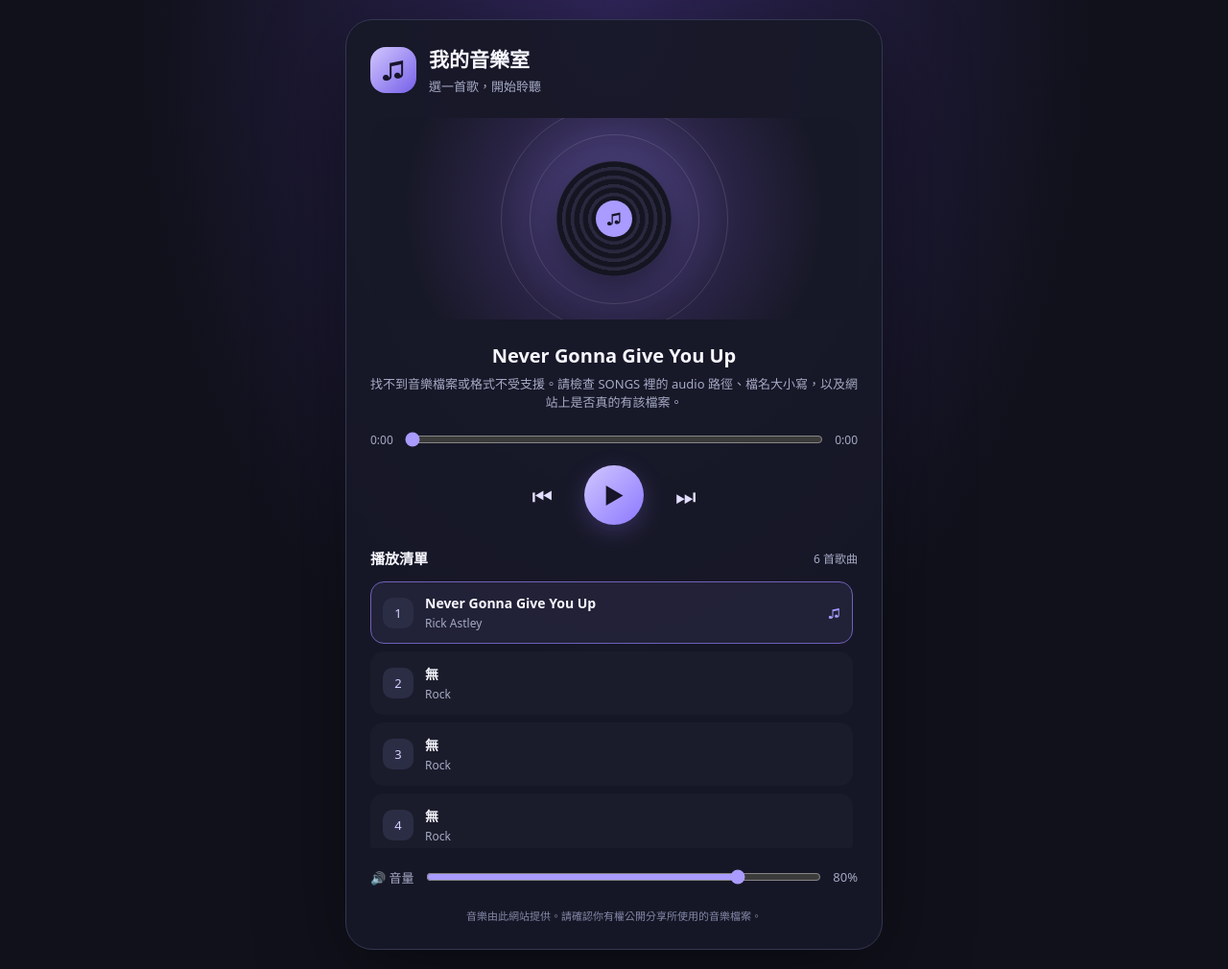
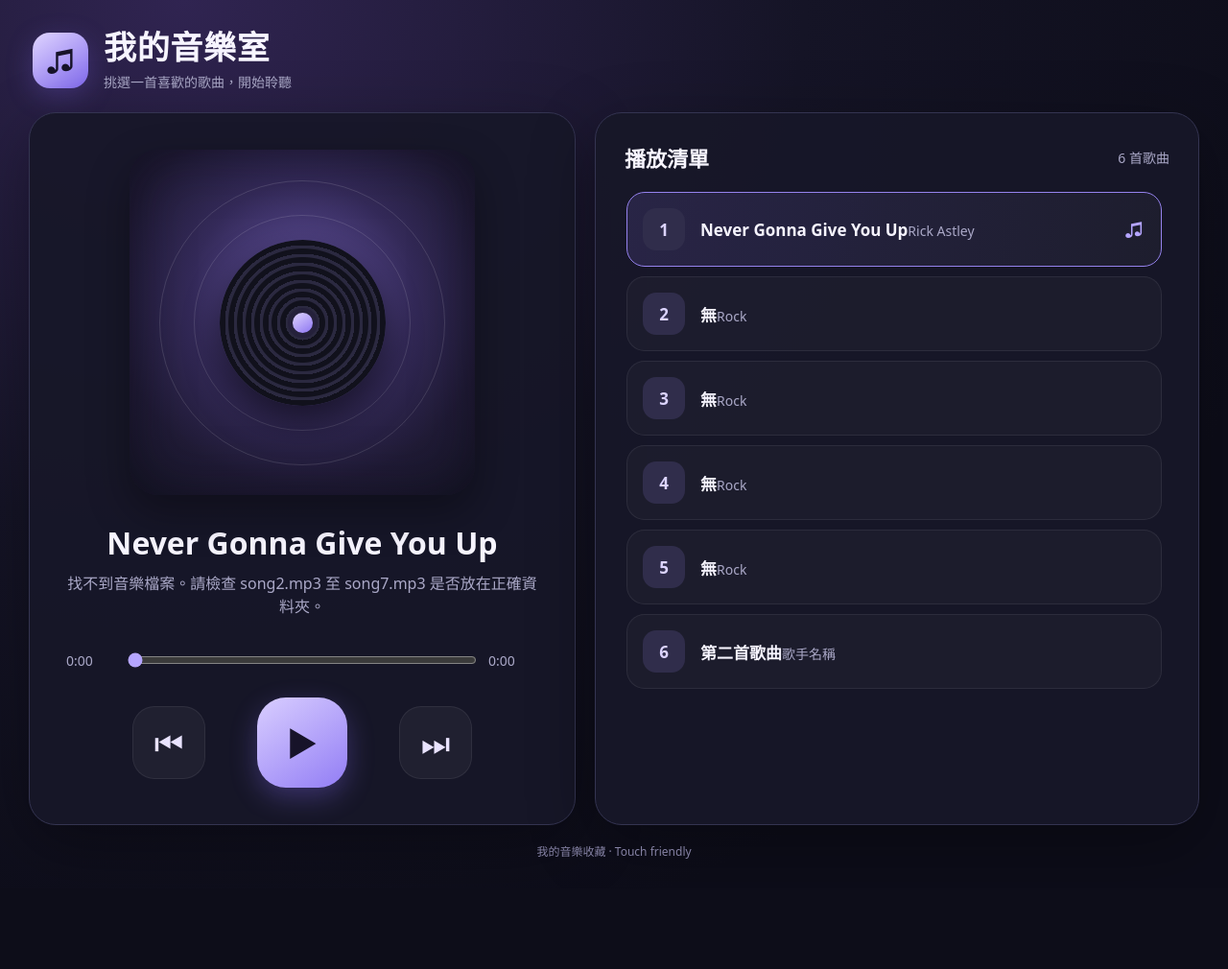
Before and after one commit to rc5412223d/music-web-2, a plain HTML site: page index.html in a window 1280 px wide. Shown: the whole page at 96% size. After the commit the page ends 926 px from the top, so only its background shows below. Drawn offline with Linux system fonts and the light colour scheme.

Commit message:
Refactor music player layout and styles
Updated the layout and styling of the music player interface, including header, controls, and playlist sections.

```diff
--- a/index.html
+++ b/index.html
@@ -3,68 +3,66 @@
 <head>
 <meta charset="UTF-8">
 <meta name="viewport" content="width=device-width, initial-scale=1, viewport-fit=cover">
-<meta name="theme-color" content="#10111b">
+<meta name="theme-color" content="#111020">
 <title>我的音樂室</title>
 <style>
-:root{color-scheme:dark;--bg:#10111b;--panel:#191b2b;--panel2:#22253a;--text:#f7f7ff;--muted:#a6aac5;--accent:#a99bff;--line:#343751}
+:root{color-scheme:dark;--bg:#0d0d19;--panel:#17172a;--panel2:#202039;--line:#343451;--text:#f7f5ff;--muted:#aaa8c7;--accent:#b5a5ff;--accent2:#8069ed}
 *{box-sizing:border-box}
-html{min-height:100%;background:var(--bg)}
-body{margin:0;min-height:100vh;min-height:100svh;background:radial-gradient(ellipse at 50% 0,#30265a 0%,var(--bg) 55%);font-family:system-ui,-apple-system,"Noto Sans TC",sans-serif;color:var(--text);display:flex;justify-content:center;align-items:flex-start;padding:20px 14px;overflow-x:hidden}
-.app{width:min(100%,560px);margin:0 auto;background:#171827ed;border:1px solid var(--line);border-radius:28px;padding:25px;box-shadow:0 25px 90px #0006;min-width:0}
-header{display:flex;align-items:center;gap:13px;margin-bottom:24px}
-.logo{height:48px;width:48px;flex:0 0 48px;border-radius:16px;background:linear-gradient(135deg,#d2c7ff,#7660e8);color:#17152a;display:grid;place-items:center;font-size:25px}
-h1{font-size:21px;margin:0}.subtitle{color:var(--muted);font-size:13px;margin-top:4px}
-.cover{height:210px;border-radius:22px;background:radial-gradient(circle at 50% 45%,#574b91,#292344 45%,#171827 78%);display:grid;place-items:center;position:relative;overflow:hidden;margin-bottom:24px}
-.cover:before,.cover:after{content:"";position:absolute;width:235px;height:235px;border:1px solid #ffffff20;border-radius:50%}.cover:after{width:175px;height:175px}
-.vinyl{width:120px;height:120px;border-radius:50%;z-index:1;background:repeating-radial-gradient(circle,#151522 0 5px,#29283e 6px 9px);display:grid;place-items:center;box-shadow:0 12px 30px #0006}
-.vinyl span{width:38px;height:38px;border-radius:50%;background:var(--accent);color:#17152a;display:grid;place-items:center}
-.now{text-align:center;margin-bottom:20px}.song-title{font-size:20px;font-weight:750;overflow-wrap:anywhere}.song-artist{font-size:13px;color:var(--muted);margin-top:6px;overflow-wrap:anywhere}
-.timeline{display:flex;align-items:center;gap:10px;color:var(--muted);font-size:12px}input[type=range]{width:100%;min-width:0;accent-color:var(--accent);cursor:pointer;touch-action:pan-y}
-.controls{display:flex;align-items:center;justify-content:center;gap:25px;margin:17px 0 24px}
-button{font:inherit;color:inherit;cursor:pointer;touch-action:manipulation}.control{background:transparent;border:0;font-size:24px;color:#e2defe;padding:8px}.play{height:62px;width:62px;flex:0 0 62px;border:0;border-radius:50%;background:linear-gradient(135deg,#d1c7ff,#8b78ff);color:#17152a;font-size:23px;box-shadow:0 7px 24px #8b78ff40}
-.section-head{display:flex;align-items:center;justify-content:space-between;margin:12px 0}.section-head strong{font-size:15px}.section-head span{font-size:12px;color:var(--muted)}
-/* 獨立播放清單捲軸：滑鼠、觸控螢幕都能使用 */
-.playlist{display:flex;flex-direction:column;gap:8px;max-height:280px;overflow-y:auto;overflow-x:hidden;overscroll-behavior-y:contain;-webkit-overflow-scrolling:touch;touch-action:pan-y;scrollbar-width:thin;scrollbar-color:#7061ba #22243a;padding:2px 5px 2px 0;min-height:0}
-.playlist::-webkit-scrollbar{width:8px}.playlist::-webkit-scrollbar-track{background:#22243a;border-radius:99px}.playlist::-webkit-scrollbar-thumb{background:#7061ba;border-radius:99px;border:2px solid #22243a}.playlist::-webkit-scrollbar-thumb:hover{background:#a99bff}
-.track{display:flex;align-items:center;gap:12px;padding:12px;border-radius:14px;border:1px solid transparent;background:#ffffff06;cursor:pointer;min-width:0;flex:0 0 auto;touch-action:manipulation;-webkit-tap-highlight-color:#a99bff30;user-select:none}
-.track:hover{background:#ffffff0d}.track:focus-visible{outline:2px solid var(--accent);outline-offset:2px}.track.active{border-color:#7061ba;background:#a99bff14}
-.track-number{width:32px;height:32px;display:grid;place-items:center;background:#2b2d45;border-radius:10px;color:#d7d0ff;flex-shrink:0;font-size:13px}
-.track-info{min-width:0;flex:1}.track-name{font-size:14px;font-weight:600;overflow-wrap:anywhere}.track-artist{font-size:12px;color:var(--muted);margin-top:3px;overflow-wrap:anywhere}.track-status{color:var(--accent);font-size:13px;flex-shrink:0}
-.volume{display:flex;align-items:center;gap:10px;color:var(--muted);font-size:13px;margin-top:20px}.volume input{flex:1;min-width:30px}
-.note{font-size:11px;line-height:1.6;color:#8388a7;text-align:center;margin-top:22px}
-@media(max-width:390px){body{padding:12px 9px}.app{padding:18px;border-radius:22px}.cover{height:170px}.controls{gap:17px}.playlist{max-height:250px}}
-@media(prefers-reduced-motion:no-preference){.vinyl{animation:spin 12s linear infinite;animation-play-state:paused}body:has(#play[aria-label="暫停"]) .vinyl{animation-play-state:running}@keyframes spin{to{transform:rotate(360deg)}}}
+html,body{margin:0;min-height:100%;background:var(--bg);color:var(--text);font-family:system-ui,-apple-system,"Noto Sans TC",sans-serif}
+body{min-height:100vh;min-height:100dvh;padding:clamp(12px,2.5vw,30px);background:radial-gradient(ellipse at 15% 0%,#302451 0%,#151426 42%,#0d0d19 78%)}
+button,input{font:inherit}button{touch-action:manipulation;-webkit-tap-highlight-color:transparent;user-select:none}
+.app{width:min(1440px,100%);margin:0 auto}
+.topbar{display:flex;align-items:center;gap:16px;margin:0 0 22px;padding:0 4px}
+.logo{width:58px;height:58px;border-radius:18px;display:grid;place-items:center;flex:none;background:linear-gradient(145deg,#e0d5ff,#8069ed);color:#171329;font-size:31px;box-shadow:0 8px 28px #8069ed45}
+h1{font-size:clamp(23px,3vw,34px);line-height:1.15;margin:0;font-weight:800;letter-spacing:.02em}.subtitle{margin-top:6px;color:var(--muted);font-size:14px}
+.layout{display:grid;grid-template-columns:minmax(0, .95fr) minmax(380px,1.05fr);gap:20px;align-items:stretch}
+.panel{background:#171728ed;border:1px solid var(--line);border-radius:28px;box-shadow:0 20px 70px #0005;min-width:0}
+.player-panel{padding:clamp(20px,3vw,38px);display:flex;flex-direction:column;justify-content:center;min-height:620px}
+.cover{width:min(100%,360px);aspect-ratio:1;margin:0 auto 28px;border-radius:30px;position:relative;overflow:hidden;display:grid;place-items:center;background:radial-gradient(circle at 50% 42%,#6756a7 0%,#342a59 42%,#201b36 72%,#171728 100%);box-shadow:inset 0 0 60px #09081380,0 18px 45px #0005}
+.cover:before,.cover:after{content:"";position:absolute;border:1px solid #ffffff20;border-radius:50%;width:82%;aspect-ratio:1}.cover:after{width:62%}
+.disc{width:48%;aspect-ratio:1;border-radius:50%;z-index:1;display:grid;place-items:center;background:repeating-radial-gradient(circle,#11111c 0 5px,#2b2940 6px 9px);box-shadow:0 15px 35px #0008;animation:spin 14s linear infinite;animation-play-state:paused}
+.disc:before{content:"";position:absolute;width:12%;aspect-ratio:1;border-radius:50%;background:linear-gradient(145deg,#e0d5ff,#8c75f1);border:5px solid #25213b}
+body.is-playing .disc{animation-play-state:running}@keyframes spin{to{transform:rotate(360deg)}}
+.now{text-align:center;margin:0 auto 28px;max-width:100%}.song-title{font-size:clamp(22px,2.6vw,32px);font-weight:800;overflow-wrap:anywhere}.song-artist{font-size:16px;color:var(--muted);margin-top:8px;overflow-wrap:anywhere;min-height:24px}
+.timeline{display:grid;grid-template-columns:52px minmax(0,1fr) 52px;align-items:center;gap:12px;color:var(--muted);font-size:14px;font-variant-numeric:tabular-nums}
+#seek{width:100%;height:34px;margin:0;accent-color:var(--accent);cursor:pointer;touch-action:pan-y}
+.controls{display:flex;justify-content:center;align-items:center;gap:clamp(24px,5vw,54px);margin:22px 0 0}
+.control,.play{border:0;display:grid;place-items:center;cursor:pointer}
+.control{width:76px;height:76px;border-radius:23px;background:#ffffff0b;color:#e9e3ff;font-size:34px;border:1px solid #ffffff12}
+.play{width:94px;height:94px;border-radius:30px;background:linear-gradient(145deg,#d9ceff,#927df5);color:#171329;font-size:35px;box-shadow:0 10px 28px #8069ed55}
+.control:active,.play:active,.track:active{transform:scale(.97)}button:focus-visible,.track:focus-visible{outline:3px solid var(--accent);outline-offset:4px}
+.list-panel{padding:clamp(18px,2.5vw,30px);display:flex;flex-direction:column;min-height:620px;min-width:0}
+.list-head{display:flex;align-items:center;justify-content:space-between;gap:12px;margin:0 0 18px}.list-head h2{font-size:22px;margin:0}.count{color:var(--muted);font-size:14px;white-space:nowrap}
+.playlist{display:flex;flex-direction:column;gap:10px;overflow-y:auto;overflow-x:hidden;min-height:0;max-height:calc(100dvh - 190px);padding:2px 8px 4px 2px;overscroll-behavior:contain;-webkit-overflow-scrolling:touch;touch-action:pan-y;scrollbar-width:thin;scrollbar-color:#7967c7 #25243a}
+.playlist::-webkit-scrollbar{width:12px}.playlist::-webkit-scrollbar-track{background:#25243a;border-radius:20px}.playlist::-webkit-scrollbar-thumb{background:#7967c7;border:3px solid #25243a;border-radius:20px}
+.track{width:100%;min-height:78px;flex:none;display:flex;align-items:center;gap:16px;padding:13px 16px;border-radius:19px;border:1px solid #ffffff12;background:#ffffff07;color:var(--text);text-align:left;cursor:pointer;touch-action:manipulation;transition:background .15s,border-color .15s}
+.track:hover{background:#ffffff10}.track.active{border-color:#9582ed;background:linear-gradient(100deg,#8c75f126,#ffffff08)}
+.track-number{width:44px;height:44px;flex:none;border-radius:14px;display:grid;place-items:center;background:#302d4b;color:#dcd4ff;font-size:17px;font-weight:700}
+.track-info{flex:1;min-width:0}.track-name{font-size:17px;font-weight:750;overflow-wrap:anywhere}.track-artist{font-size:14px;color:var(--muted);margin-top:4px;overflow-wrap:anywhere}.track-status{font-size:20px;color:var(--accent);min-width:24px;text-align:center}
+.empty{padding:30px;text-align:center;color:var(--muted)}
+.footer{text-align:center;color:#8582a4;font-size:12px;margin:18px 0 0}
+@media(max-width:850px){.layout{grid-template-columns:1fr}.player-panel{min-height:0}.list-panel{min-height:420px}.cover{width:min(68vw,300px)}.playlist{max-height:420px}}
+@media(max-width:480px){body{padding:12px}.topbar{margin-bottom:14px}.logo{width:48px;height:48px;border-radius:15px}.panel{border-radius:22px}.player-panel{padding:20px 16px}.cover{width:min(62vw,230px);margin-bottom:20px;border-radius:23px}.now{margin-bottom:18px}.controls{gap:18px;margin-top:16px}.control{width:62px;height:62px;border-radius:19px;font-size:27px}.play{width:78px;height:78px;border-radius:25px;font-size:30px}.list-panel{padding:18px 14px;min-height:380px}.list-head h2{font-size:20px}.track{min-height:72px;padding:11px 12px;gap:12px}.track-number{width:40px;height:40px}.track-name{font-size:15px}.track-artist{font-size:13px}.playlist{max-height:380px}}
+@media(prefers-reduced-motion:reduce){*,*:before,*:after{animation:none!important;transition:none!important}}
 </style>
 </head>
 <body>
 <main class="app">
-  <header>
-    <div class="logo">♫</div>
-    <div><h1>我的音樂室</h1><div class="subtitle">選一首歌，開始聆聽</div></div>
-  </header>
-  <div class="cover"><div class="vinyl"><span>♫</span></div></div>
-  <section class="now">
-    <div class="song-title" id="songTitle">選擇一首歌曲</div>
-    <div class="song-artist" id="songArtist">我的音樂收藏</div>
-  </section>
-  <div class="timeline">
-    <span id="currentTime">0:00</span>
-    <input id="seek" type="range" min="0" max="1000" value="0" aria-label="播放進度">
-    <span id="duration">0:00</span>
+  <header class="topbar"><div class="logo" aria-hidden="true">♫</div><div><h1>我的音樂室</h1><div class="subtitle">挑選一首喜歡的歌曲，開始聆聽</div></div></header>
+  <div class="layout">
+    <section class="panel player-panel" aria-label="音樂播放器">
+      <div class="cover" aria-hidden="true"><div class="disc"></div></div>
+      <div class="now"><div class="song-title" id="songTitle">選擇一首歌曲</div><div class="song-artist" id="songArtist">我的音樂收藏</div></div>
+      <div class="timeline"><span id="currentTime">0:00</span><input id="seek" type="range" min="0" max="1000" value="0" aria-label="播放進度"><span id="duration">0:00</span></div>
+      <div class="controls"><button class="control" id="prev" type="button" aria-label="上一首" title="上一首">⏮</button><button class="play" id="play" type="button" aria-label="播放" title="播放">▶</button><button class="control" id="next" type="button" aria-label="下一首" title="下一首">⏭</button></div>
+    </section>
+    <section class="panel list-panel" aria-label="歌曲播放清單"><div class="list-head"><h2>播放清單</h2><span class="count" id="count"></span></div><div class="playlist" id="playlist" aria-label="歌曲列表"></div></section>
   </div>
-  <div class="controls">
-    <button class="control" id="prev" aria-label="上一首" title="上一首">⏮</button>
-    <button class="play" id="play" aria-label="播放" title="播放">▶</button>
-    <button class="control" id="next" aria-label="下一首" title="下一首">⏭</button>
-  </div>
-  <div class="section-head"><strong>播放清單</strong><span id="count"></span></div>
-  <div class="playlist" id="playlist" aria-label="播放清單"></div>
-  <div class="volume"><span>🔊 音量</span><input id="volume" type="range" min="0" max="1" step="0.01" value="0.8" aria-label="音量"><span id="volumeValue">80%</span></div>
-  <div class="note">音樂由此網站提供。請確認你有權公開分享所使用的音樂檔案。</div>
+  <div class="footer">我的音樂收藏 · Touch friendly</div>
   <audio id="audio" preload="metadata"></audio>
 </main>
 <script>
-/* 只需要修改 SONGS；音樂路徑要與實際檔名、資料夾相符。 */
+/* 保留原本歌曲與檔名；音樂檔案請放在本 HTML 相同資料夾。 */
 const SONGS = [
   {name:"Never Gonna Give You Up",artist:"Rick Astley",audio:"song2.mp3"},
   {name:"無",artist:"Rock",audio:"song3.mp3"},
@@ -73,116 +71,48 @@ const SONGS = [
   {name:"無",artist:"Rock",audio:"song6.mp3"},
   {name:"第二首歌曲",artist:"歌手名稱",audio:"song7.mp3"}
 ];
-
 const audio=document.getElementById('audio');
 const titleEl=document.getElementById('songTitle');
 const artistEl=document.getElementById('songArtist');
 const playBtn=document.getElementById('play');
 const seek=document.getElementById('seek');
 const playlistEl=document.getElementById('playlist');
-let current=0, dragging=false;
-
-function timeText(value){
-  if(!Number.isFinite(value)||value<0)return '0:00';
-  value=Math.floor(value);
-  return Math.floor(value/60)+':'+String(value%60).padStart(2,'0');
-}
-function updatePlaylistState(){
-  // 只更新選取樣式，不重建整份清單，保留手機上的捲動位置。
-  playlistEl.querySelectorAll('.track').forEach((row,index)=>{
-    const active=index===current;
-    row.classList.toggle('active',active);
-    row.setAttribute('aria-current',active?'true':'false');
-    const status=row.querySelector('.track-status');
-    if(status)status.textContent=active?'♫':'';
-  });
-}
+let current=0,dragging=false;
+function timeText(value){if(!Number.isFinite(value)||value<0)return '0:00';value=Math.floor(value);return Math.floor(value/60)+':'+String(value%60).padStart(2,'0')}
+function updatePlaylistState(){playlistEl.querySelectorAll('.track').forEach((row,index)=>{const active=index===current;row.classList.toggle('active',active);row.setAttribute('aria-current',active?'true':'false');row.querySelector('.track-status').textContent=active?'♫':''})}
 function renderPlaylist(){
-  document.getElementById('count').textContent=SONGS.length+' 首歌曲';
-  playlistEl.replaceChildren();
+  document.getElementById('count').textContent=SONGS.length+' 首歌曲';playlistEl.replaceChildren();
   SONGS.forEach((song,index)=>{
-    const row=document.createElement('div');
-    row.className='track';
-    row.setAttribute('role','button');
-    row.setAttribute('tabindex','0');
-    row.setAttribute('aria-label','播放 '+(song.name||('第 '+(index+1)+' 首')));
-    const number=document.createElement('div');number.className='track-number';number.textContent=String(index+1);
-    const info=document.createElement('div');info.className='track-info';
-    const name=document.createElement('div');name.className='track-name';name.textContent=song.name||('第 '+(index+1)+' 首歌曲');
-    const artist=document.createElement('div');artist.className='track-artist';artist.textContent=song.artist||'未知作者';
-    const status=document.createElement('div');status.className='track-status';status.setAttribute('aria-hidden','true');
-    info.append(name,artist);row.append(number,info,status);
-    row.addEventListener('click',()=>loadSong(index,true));
-    row.addEventListener('keydown',e=>{if(e.key==='Enter'||e.key===' '){e.preventDefault();loadSong(index,true)}});
-    playlistEl.append(row);
-  });
-  updatePlaylistState();
+    const row=document.createElement('button');row.type='button';row.className='track';row.setAttribute('aria-label','播放 '+(song.name||('第 '+(index+1)+' 首')));
+    const number=document.createElement('span');number.className='track-number';number.textContent=String(index+1);
+    const info=document.createElement('span');info.className='track-info';
+    const name=document.createElement('span');name.className='track-name';name.textContent=song.name||('第 '+(index+1)+' 首歌曲');
+    const artist=document.createElement('span');artist.className='track-artist';artist.textContent=song.artist||'未知作者';
+    const status=document.createElement('span');status.className='track-status';status.setAttribute('aria-hidden','true');info.append(name,artist);row.append(number,info,status);
+    row.addEventListener('click',()=>loadSong(index,true));playlistEl.append(row);
+  });updatePlaylistState();
 }
 function loadSong(index,autoplay=false){
-  if(!SONGS.length)return;
-  current=(index+SONGS.length)%SONGS.length;
-  const song=SONGS[current];
-  titleEl.textContent=song.name||('第 '+(current+1)+' 首歌曲');
-  artistEl.textContent=song.artist||'未知作者';
-  seek.value=0;
-  document.getElementById('currentTime').textContent='0:00';
-  document.getElementById('duration').textContent='0:00';
-  audio.src=song.audio;
-  audio.load();
-  updatePlaylistState();
-  if(autoplay){
-    audio.play().catch(()=>{artistEl.textContent='無法開始播放，請再點一次播放，並確認音樂檔案可公開存取。';});
-  }else{
-    playBtn.textContent='▶';playBtn.setAttribute('aria-label','播放');playBtn.title='播放';
-  }
+  if(!SONGS.length)return;current=(index+SONGS.length)%SONGS.length;const song=SONGS[current];
+  titleEl.textContent=song.name||('第 '+(current+1)+' 首歌曲');artistEl.textContent=song.artist||'未知作者';seek.value=0;
+  document.getElementById('currentTime').textContent='0:00';document.getElementById('duration').textContent='0:00';
+  audio.src=song.audio;audio.load();updatePlaylistState();
+  if(autoplay)audio.play().catch(()=>{artistEl.textContent='無法開始播放，請確認音樂檔案存在，然後再按一次播放。'});
+  else syncPlayButton(false);
 }
-function syncPlayButton(isPlaying){
-  playBtn.textContent=isPlaying?'❚❚':'▶';
-  playBtn.setAttribute('aria-label',isPlaying?'暫停':'播放');
-  playBtn.title=isPlaying?'暫停':'播放';
-}
-playBtn.addEventListener('click',()=>{
-  if(!SONGS.length)return;
-  if(!audio.getAttribute('src'))loadSong(current,false);
-  if(audio.paused)audio.play().catch(()=>{artistEl.textContent='無法開始播放，請檢查音樂網址，或再點一次播放。';});
-  else audio.pause();
-});
+function syncPlayButton(playing){playBtn.textContent=playing?'❚❚':'▶';playBtn.setAttribute('aria-label',playing?'暫停':'播放');playBtn.title=playing?'暫停':'播放';document.body.classList.toggle('is-playing',playing)}
+playBtn.addEventListener('click',()=>{if(!SONGS.length)return;if(!audio.getAttribute('src'))loadSong(current,false);if(audio.paused)audio.play().catch(()=>{artistEl.textContent='無法開始播放，請確認音樂檔案存在。'});else audio.pause()});
 document.getElementById('prev').addEventListener('click',()=>loadSong(current-1,true));
 document.getElementById('next').addEventListener('click',()=>loadSong(current+1,true));
-audio.addEventListener('play',()=>syncPlayButton(true));
-audio.addEventListener('pause',()=>syncPlayButton(false));
-audio.addEventListener('ended',()=>{if(current<SONGS.length-1)loadSong(current+1,true);else{audio.currentTime=0;syncPlayButton(false);}});
+audio.addEventListener('play',()=>syncPlayButton(true));audio.addEventListener('pause',()=>syncPlayButton(false));
+audio.addEventListener('ended',()=>{if(current<SONGS.length-1)loadSong(current+1,true);else{audio.currentTime=0;syncPlayButton(false)}});
 audio.addEventListener('loadedmetadata',()=>document.getElementById('duration').textContent=timeText(audio.duration));
-audio.addEventListener('error',()=>{
-  const code=audio.error?.code;
-  const messages={
-    1:'播放已取消。',
-    2:'載入音樂時發生網路錯誤，請確認音樂網址可公開存取。',
-    3:'瀏覽器無法解碼此音樂格式，請嘗試 MP3 或 M4A。',
-    4:'找不到音樂檔案或格式不受支援。請檢查 SONGS 裡的 audio 路徑、檔名大小寫，以及網站上是否真的有該檔案。'
-  };
-  artistEl.textContent=messages[code]||'音樂載入失敗，請檢查音樂網址與檔案路徑。';
-});
-audio.addEventListener('timeupdate',()=>{
-  document.getElementById('currentTime').textContent=timeText(audio.currentTime);
-  if(!dragging&&Number.isFinite(audio.duration)&&audio.duration>0)seek.value=audio.currentTime/audio.duration*1000;
-});
-seek.addEventListener('input',()=>{
-  dragging=true;
-  if(Number.isFinite(audio.duration))document.getElementById('currentTime').textContent=timeText(Number(seek.value)/1000*audio.duration);
-});
-seek.addEventListener('change',()=>{
-  if(Number.isFinite(audio.duration)&&audio.duration>0)audio.currentTime=Number(seek.value)/1000*audio.duration;
-  dragging=false;
-});
-document.getElementById('volume').addEventListener('input',e=>{
-  audio.volume=Number(e.target.value);
-  document.getElementById('volumeValue').textContent=Math.round(audio.volume*100)+'%';
-});
-audio.volume=0.8;
-renderPlaylist();
-if(SONGS.length)loadSong(0,false);
-else{titleEl.textContent='目前沒有歌曲';artistEl.textContent='請在 HTML 的 SONGS 清單新增歌曲';document.getElementById('count').textContent='0 首歌曲';}
+audio.addEventListener('error',()=>{const code=audio.error?.code;const messages={1:'播放已取消。',2:'載入音樂時發生網路錯誤，請確認音樂網址可公開存取。',3:'瀏覽器無法解碼此音樂格式，請嘗試 MP3 或 M4A。',4:'找不到音樂檔案。請檢查 song2.mp3 至 song7.mp3 是否放在正確資料夾。'};artistEl.textContent=messages[code]||'音樂載入失敗，請檢查音樂檔案路徑。'});
+audio.addEventListener('timeupdate',()=>{document.getElementById('currentTime').textContent=timeText(audio.currentTime);if(!dragging&&Number.isFinite(audio.duration)&&audio.duration>0)seek.value=audio.currentTime/audio.duration*1000});
+seek.addEventListener('pointerdown',()=>{dragging=true});seek.addEventListener('input',()=>{if(Number.isFinite(audio.duration))document.getElementById('currentTime').textContent=timeText(Number(seek.value)/1000*audio.duration)});
+function finishSeek(){if(Number.isFinite(audio.duration)&&audio.duration>0)audio.currentTime=Number(seek.value)/1000*audio.duration;dragging=false}
+seek.addEventListener('change',finishSeek);seek.addEventListener('pointerup',finishSeek);seek.addEventListener('pointercancel',()=>{dragging=false});
+renderPlaylist();if(SONGS.length)loadSong(0,false);else{titleEl.textContent='目前沒有歌曲';artistEl.textContent='請在 HTML 的 SONGS 清單新增歌曲';document.getElementById('count').textContent='0 首歌曲'}
 </script>
 </body>
 </html>
```
